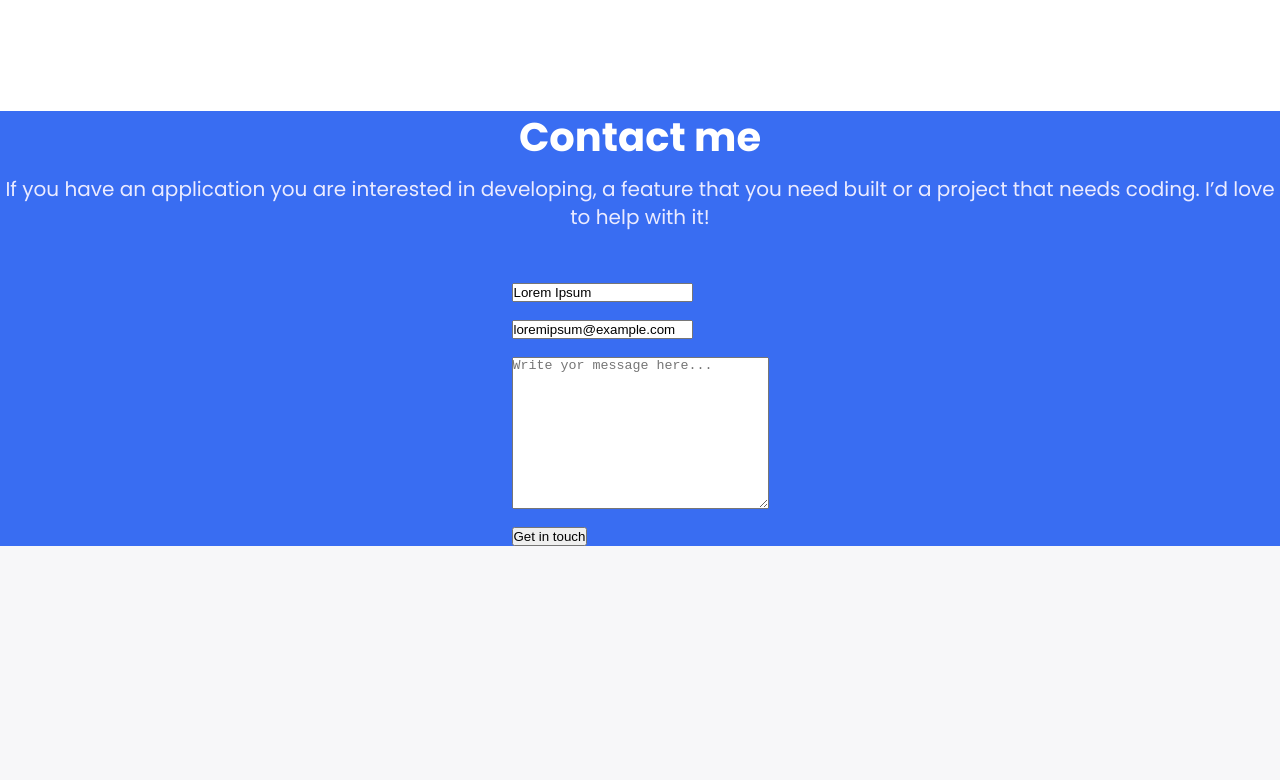
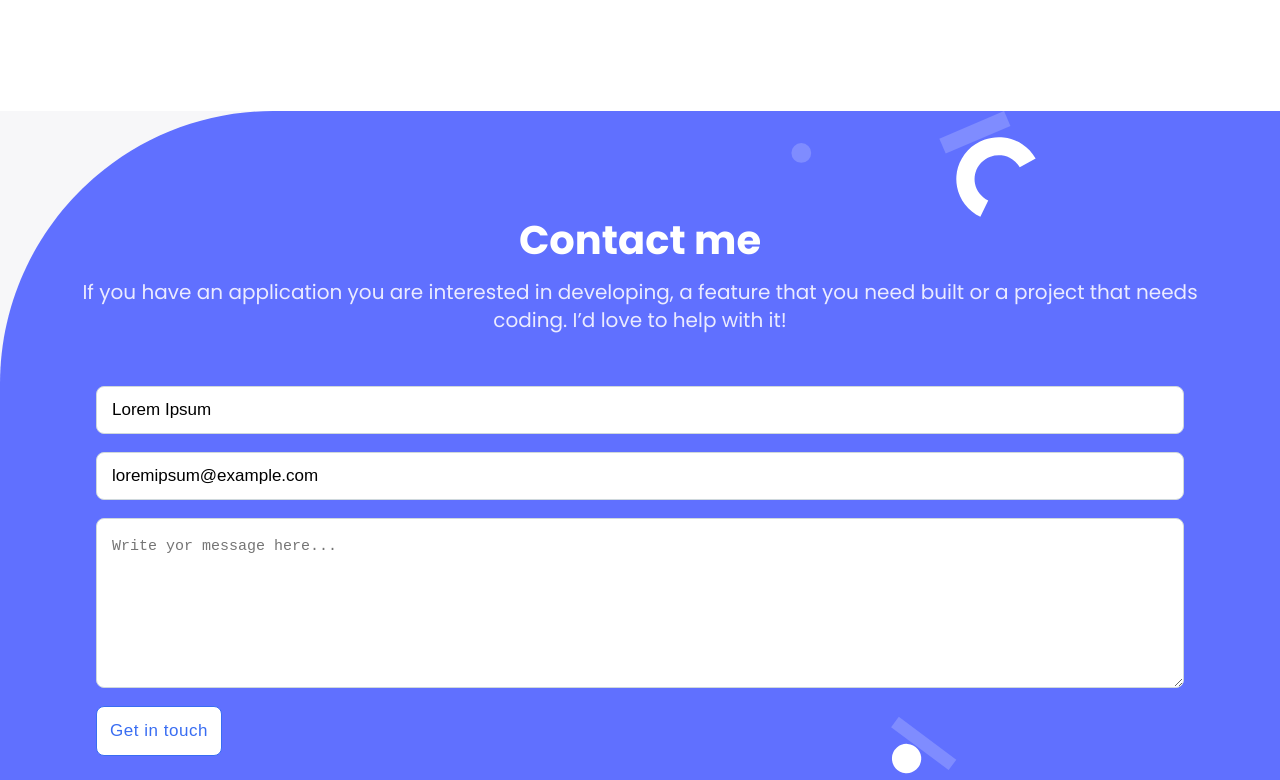
Before and after one commit to seperalta22/Portfolio, a website: page index.html in a window 1280 px wide. Shown: the part 6430-7210 px from the top of the page. Before the commit the page ends 6976 px from the top, so only its background shows below. Drawn offline with Linux system fonts and the light colour scheme.

Commit message:
Update form section styles

```diff
--- a/css/style.css
+++ b/css/style.css
@@ -245,6 +245,21 @@ li {
   cursor: pointer;
 }
 
+.contact__form button {
+  background-color: #fff;
+  border: 1px solid #396df2;
+  border-radius: 0.8rem;
+  padding: 1.2rem;
+  font-weight: 500;
+  font-size: 1.7rem;
+  line-height: 2.4rem;
+  color: #396df2;
+  letter-spacing: 0.03em;
+  margin-bottom: 2.4rem;
+  width: 12.6rem;
+  cursor: pointer;
+}
+
 .works__card button {
   background-color: transparent;
   border: 1px solid #396df2;
@@ -394,13 +409,17 @@ li {
 /* **** contact **** */
 
 .contact {
-  background-color: #396df2;
+  background-image: url("../assets/img/contact-shapes-mobile.svg"), url("../assets/img/Contact-me.svg");
+  background-repeat: no-repeat;
+  background-position: right top;
+  background-size: 60% 100%, cover;
   display: flex;
   flex-direction: column;
   align-items: center;
 }
 
 .contact__title {
+  margin-top: 10.3rem;
   text-align: center;
   font-size: 4rem;
   font-weight: 700;
@@ -416,6 +435,7 @@ li {
   line-height: 2.8rem;
   color: #ebebff;
   margin-bottom: 5.2rem;
+  width: 90%;
 }
 
 .contact__form {
@@ -423,7 +443,46 @@ li {
   flex-direction: column;
   align-items: start;
   gap: 1.8rem;
+  width: 85%;
 }
+
+.contact__form input,
+.contact__form textarea {
+  width: 85vw;
+  height: 4.8rem;
+  padding: 1.6rem 1.5rem;
+  border-radius: 0.8rem;
+  border: 1px solid #cfd8dc;
+  font-size: 1.7rem;
+  font-weight: 400;
+  line-height: 2rem;
+}
+
+.contact__form textarea {
+  height: 17rem;
+  font-size: 1.5rem;
+  line-height: 2.4rem;
+}
+
+.contact__form button:hover {
+  background: #6070ff;
+  color: #fff;
+  box-shadow: 0 8px 16px rgba(64, 83, 252, 0.24);
+}
+
+.contact__form button:active {
+  background: #2230d2;
+}
+
+.contact__form button:disabled {
+  background: transparent;
+  color: #5e6c84;
+  border: 1px solid #5e6c84;
+  cursor: not-allowed;
+}
+
+
+
 /* ******** media queries ******** */
 
 @media screen and (min-width: 768px) {
--- a/index.html
+++ b/index.html
@@ -290,10 +290,10 @@
 			<h2 class="contact__title">Contact me</h2>
 			<p class="contact__description">If you have an application you are interested in developing, a feature that you need built or a project that needs coding.
 				I’d love to help with it!</p>
-			<form action="https://formspree.io/f/mwkjredy" method="post" class="contact__form">
+			<form action="https://formspree.io/f/mwkjredy" method="POST" class="contact__form">
 				<input type="text" name="name" placeholder="Name" value="Lorem Ipsum" maxlength="30" required>
 				<input type="email" name="email" placeholder="E-mail" value="loremipsum@example.com" id="email" required>
-				<textarea name="form-descrip" id="form-descrip" cols="30" rows="10" maxlength="500" placeholder="Write yor message here..."></textarea>
+				<textarea name="form-descrip" id="form-descrip" cols="30" rows="10" maxlength="500" placeholder="Write yor message here..." required></textarea>
 				<button type="submit">Get in touch</button>
 			</form>
 		</section>
```
Also changed, not shown: assets/img/Contact-me.svg (added), assets/img/contact-shapes-mobile.svg (added).
